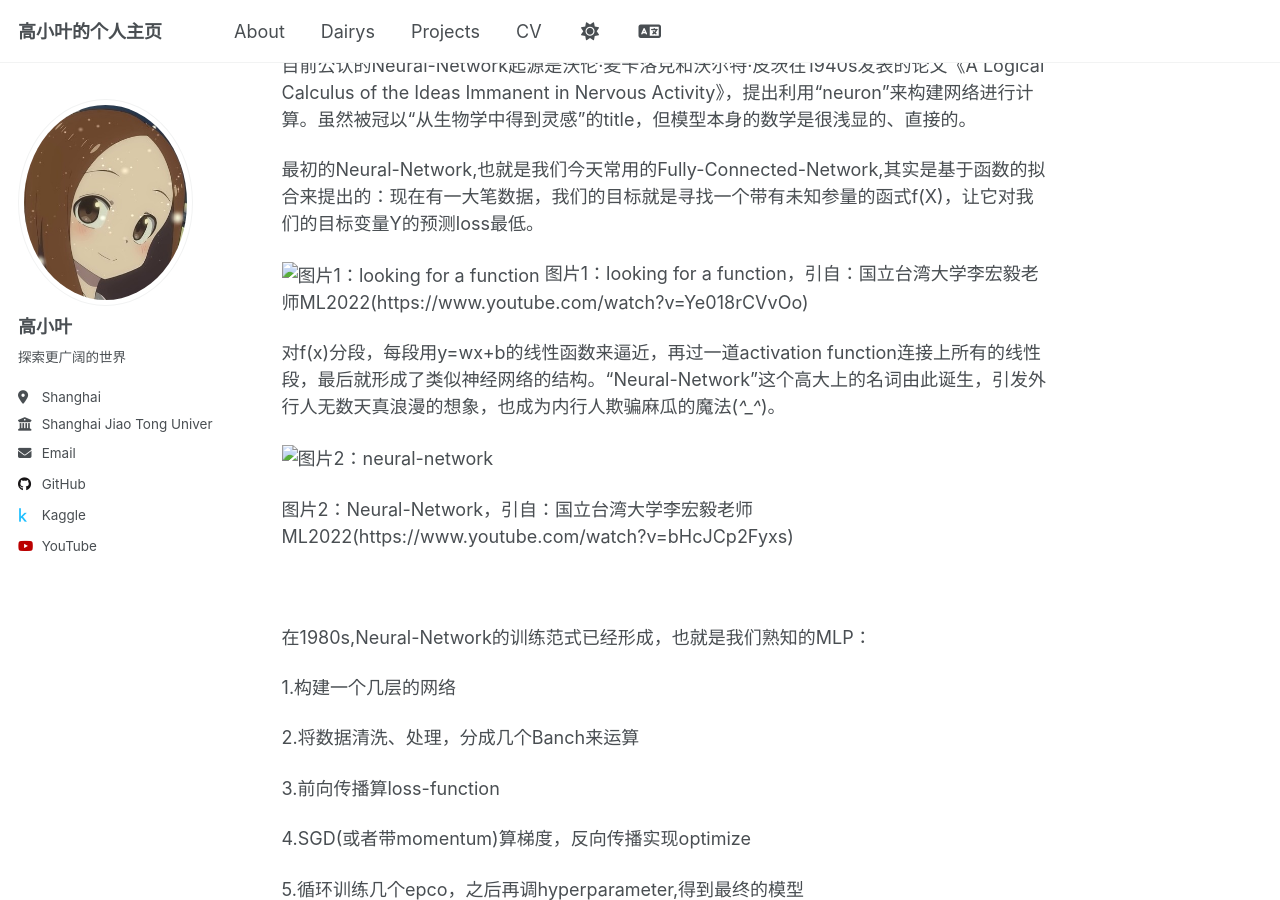
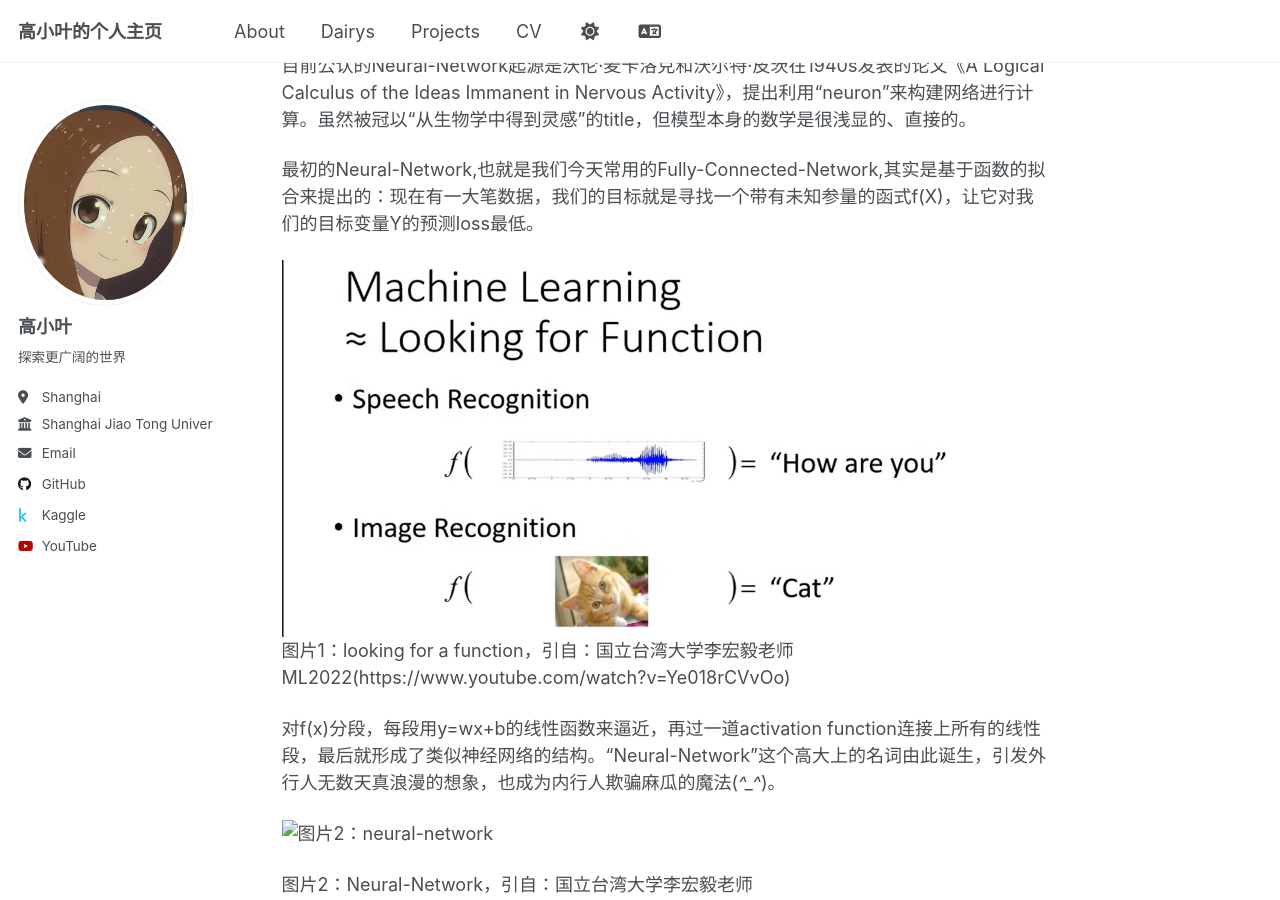
Before and after one commit to gaoyesjtu/gaoyesjtu.github.io, a Jekyll site: the page built from _dairys/第一章/1.沉寂的开端：从neural-network到CNN.md, in a window 1280 px wide and 900 px high, scrolled down 388 px. Built offline with Jekyll 4.4.1, drawn with Linux system fonts in a browser that asks for light colours; comment, search, counter and statistics services are not loaded.

Commit message:
Update 1.沉寂的开端：从neural-network到CNN.md

```diff
--- a/_dairys/第一章/1.沉寂的开端：从neural-network到CNN.md
+++ b/_dairys/第一章/1.沉寂的开端：从neural-network到CNN.md
@@ -17,7 +17,7 @@ Neural-Network并不是近二十年才提出的理论，虽然在近二十年，
 
 最初的Neural-Network,也就是我们今天常用的Fully-Connected-Network,其实是基于函数的拟合来提出的：现在有一大笔数据，我们的目标就是寻找一个带有未知参量的函式f(X)，让它对我们的目标变量Y的预测loss最低。
 
-![图片1：looking for a function](../../images/pictures/石器时代/图片1.png)
+![图片1：looking for a function](/images/pictures/石器时代/图片1.png)
 图片1：looking for a function，引自：国立台湾大学李宏毅老师ML2022(https://www.youtube.com/watch?v=Ye018rCVvOo)
 
 
```
